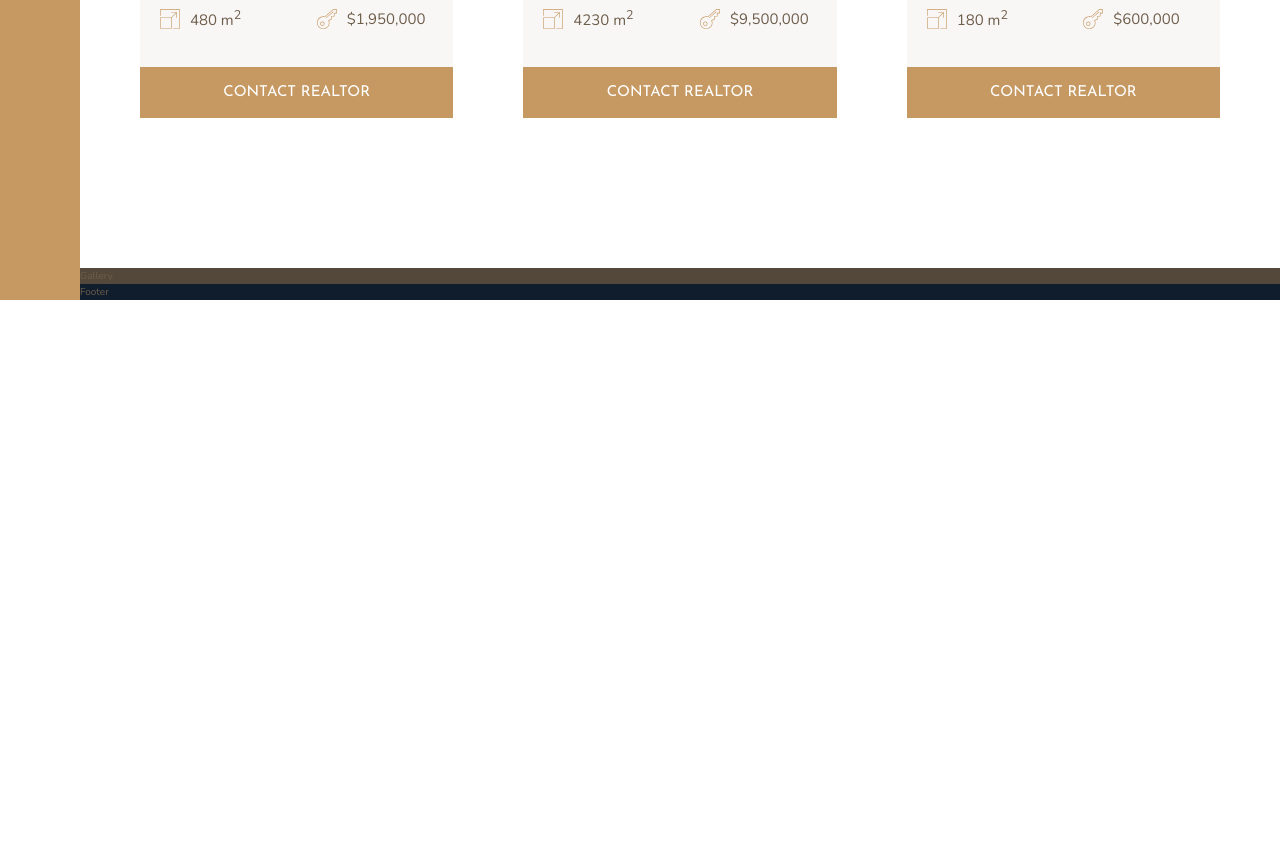
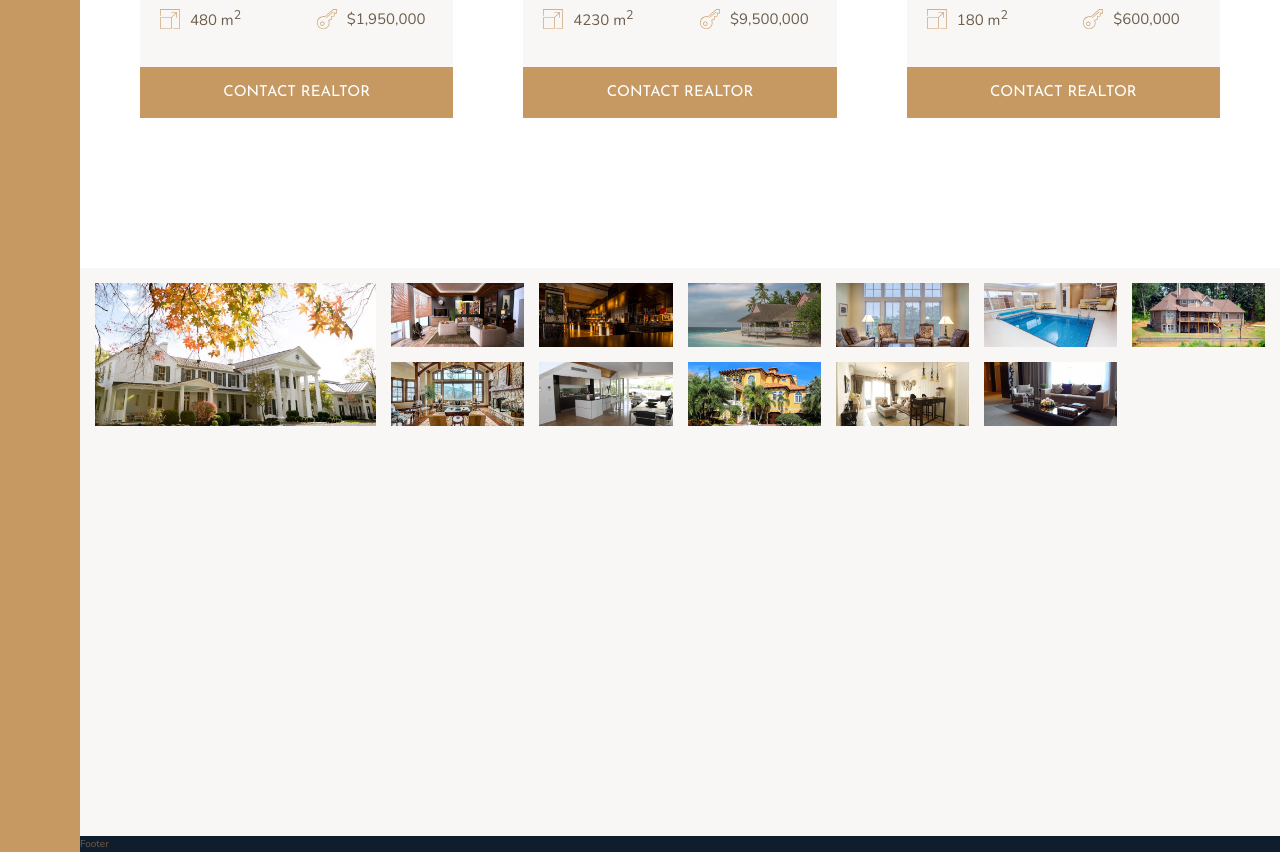
Before and after one commit to malekitoon/nexter__advanced-css-and-sass, a website: page index.html in a window 1280 px wide. Shown: the part 2804-3656 px from the top of the page. Before the commit the page ends 3104 px from the top, so only its background shows below. Drawn offline with nearby package versions, Linux system fonts and the light colour scheme.

Commit message:
114 Building the Gallery - Part 1

```diff
--- a/index.html
+++ b/index.html
@@ -301,7 +301,42 @@
         </section>
 
         <section class="gallery">
-            Gallery
+            <figure class="gallery__item gallery__item--1">
+                <img src="img/gal-1.jpeg" alt="Gallery image 1" class="gallery__img">
+            </figure>
+            <figure class="gallery__item gallery__item--2">
+                <img src="img/gal-2.jpeg" alt="Gallery image 2" class="gallery__img">
+            </figure>
+            <figure class="gallery__item gallery__item--3">
+                <img src="img/gal-3.jpeg" alt="Gallery image 3" class="gallery__img">
+            </figure>
+            <figure class="gallery__item gallery__item--4">
+                <img src="img/gal-4.jpeg" alt="Gallery image 4" class="gallery__img">
+            </figure>
+            <figure class="gallery__item gallery__item--5">
+                <img src="img/gal-5.jpeg" alt="Gallery image 5" class="gallery__img">
+            </figure>
+            <figure class="gallery__item gallery__item--6">
+                <img src="img/gal-6.jpeg" alt="Gallery image 6" class="gallery__img">
+            </figure>
+            <figure class="gallery__item gallery__item--7">
+                <img src="img/gal-7.jpeg" alt="Gallery image 7" class="gallery__img">
+            </figure>
+            <figure class="gallery__item gallery__item--8">
+                <img src="img/gal-8.jpeg" alt="Gallery image 8" class="gallery__img">
+            </figure>
+            <figure class="gallery__item gallery__item--9">
+                <img src="img/gal-9.jpeg" alt="Gallery image 9" class="gallery__img">
+            </figure>
+            <figure class="gallery__item gallery__item--10">
+                <img src="img/gal-10.jpeg" alt="Gallery image 10" class="gallery__img">
+            </figure>
+            <figure class="gallery__item gallery__item--11">
+                <img src="img/gal-11.jpeg" alt="Gallery image 11" class="gallery__img">
+            </figure>
+            <figure class="gallery__item gallery__item--12">
+                <img src="img/gal-12.jpeg" alt="Gallery image 12" class="gallery__img">
+            </figure>
         </section>
 
         <footer class="footer">
--- a/sass/_gallery.scss
+++ b/sass/_gallery.scss
@@ -1,4 +1,23 @@
 .gallery {
-  background-color: $color-grey-dark-1;
+  background-color: $color-grey-light-1;
   grid-column: full-start / full-end;
+  display: grid;
+  grid-template-columns: repeat(8, 1fr);
+  grid-template-rows: repeat(7, 5vw);
+  gap: 1.5rem;
+  padding: 1.5rem;
+
+  &__item {
+    &--1 {
+      grid-row: 1 / span 2;
+      grid-column: 1 / span 2;
+    }
+  }
+
+  &__img {
+    width: 100%;
+    height: 100%;
+    object-fit: cover;
+    display: block;
+  }
 }
```
Also changed, not shown: css/style.css.
